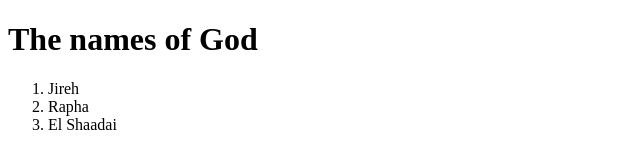
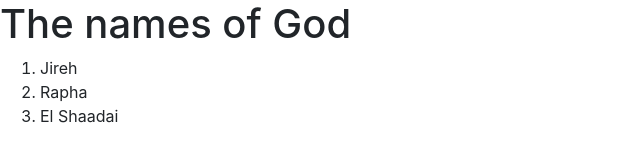
Before and after one commit to DankYalo78/Assignment, a plain HTML site: page index/index.html in a window 1280 px wide. Shown: the whole page, without its empty margins (0-640 px from the left). Drawn offline with nearby package versions, Linux system fonts and the light colour scheme.

Commit message:
Completed assignment

```diff
--- a/index/index.html
+++ b/index/index.html
@@ -1,8 +1,8 @@
 <!DOCTYPE html>
-<html lang="en"></html>
+<html lang="en">
 
 <head>
-    <link/>
+    <link rel="stylesheet" type="text/css" href="style.css" />
     <title>Jesus is Lord</title>
 </head>
 
@@ -13,4 +13,11 @@
         <li>Rapha</li>
         <li>El Shaadai</li>
     </ol>
+    <link rel="stylesheet" href="https://stackpath.bootstrapcdn.com/bootstrap/4.1.1/css/bootstrap.min.css" />
+    <link rel="stylesheet" type="text/css" href="company.css" />
+    <link rel="stylesheet" type="text/css" href="engineering-department.css" />
+    <link rel="stylesheet" type="text/css" href="project-x-launch.css" />
+    <link rel="stylesheet" type="text/css" href="typography.css" />
 </body>
+
+</html>
```
Also changed, not shown: index.html (deleted, +0 -16 lines), 3 other files.
